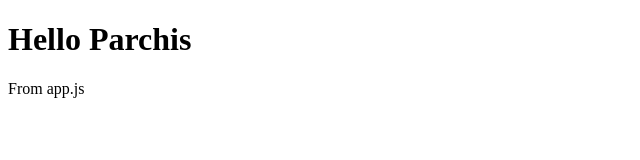
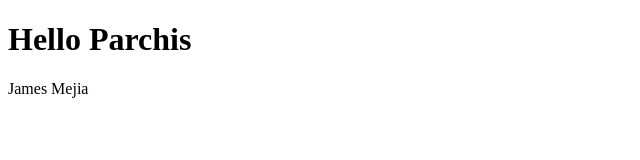
Before and after one commit to CodingJhames/vue-rebuild, a plain HTML site: page bases-vue/index.html in a window 1280 px wide. Shown: the full height of the page, 0-640 px from the left. Drawn offline with nearby package versions, Linux system fonts and the light colour scheme.

Commit message:
declarative representation

```diff
--- a/bases-vue/app.js
+++ b/bases-vue/app.js
@@ -1,14 +1,11 @@
 
 const app = Vue.createApp({
 
-    template: `
+    // template: `
 
-        <h1> Hello Parchis </h1>
-        <p> From app.js </p>
-
-
-    `
-
+    //     <h1> Hello Parchis </h1>
+    //     <p> From app.js </p>
+    // `
 })
 
 app.mount('#myApp');
--- a/bases-vue/index.html
+++ b/bases-vue/index.html
@@ -11,7 +11,10 @@
 </head>
 <body>
 
-    <div id='myApp'></div>
+    <div id='myApp'>
+        <h1> Hello Parchis </h1>
+        <p> {{ 'James' + ' Mejia'}}</p>
+    </div>
 
     <script src="https://unpkg.com/vue@3/dist/vue.global.js"></script>
     <script src="app.js"></script>
```
